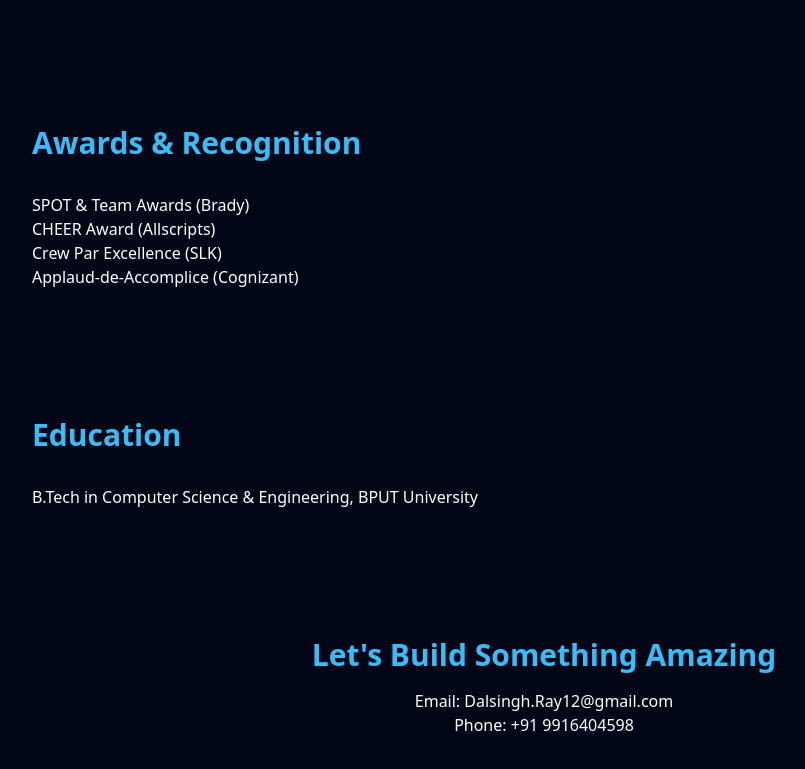
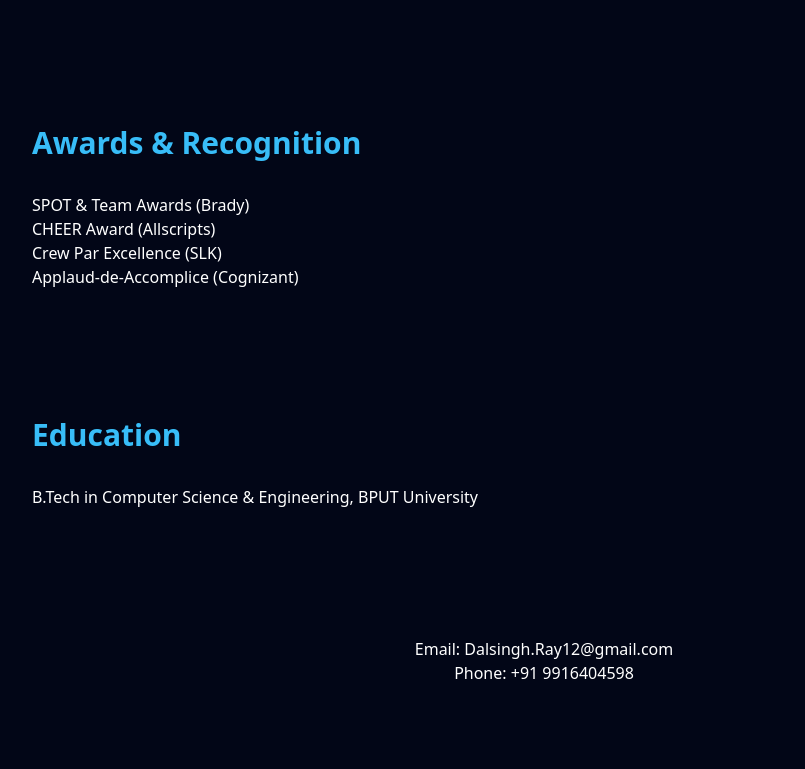
Before and after one commit to DalsinghPrabir/Dalsingh-portfolio, a plain HTML site: page index.html in a window 1280 px wide. Shown: the part 3709-4478 px from the top of the page, without its empty margins (96-901 px from the left). Drawn offline with nearby package versions, Linux system fonts and the light colour scheme.

Commit message:
Update index.html

```diff
--- a/index.html
+++ b/index.html
@@ -153,7 +153,7 @@
 
 <!-- CONTACT -->
 <section id="contact" class="py-16 text-center">
-<h2 class="text-3xl font-bold mb-4 text-accent">Let's Build Something Amazing</h2>
+
 <p>Email: Dalsingh.Ray12@gmail.com</p>
 <p>Phone: +91 9916404598</p>
 </section>
```
